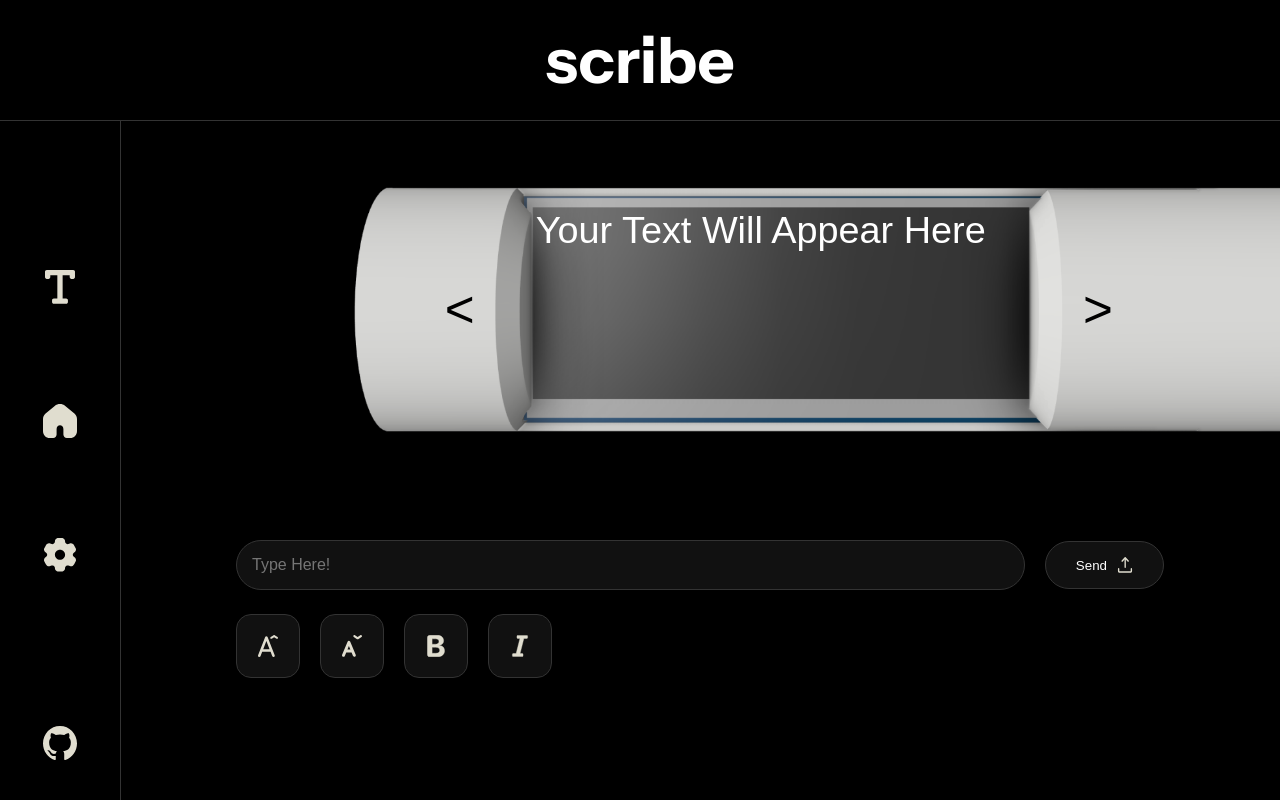
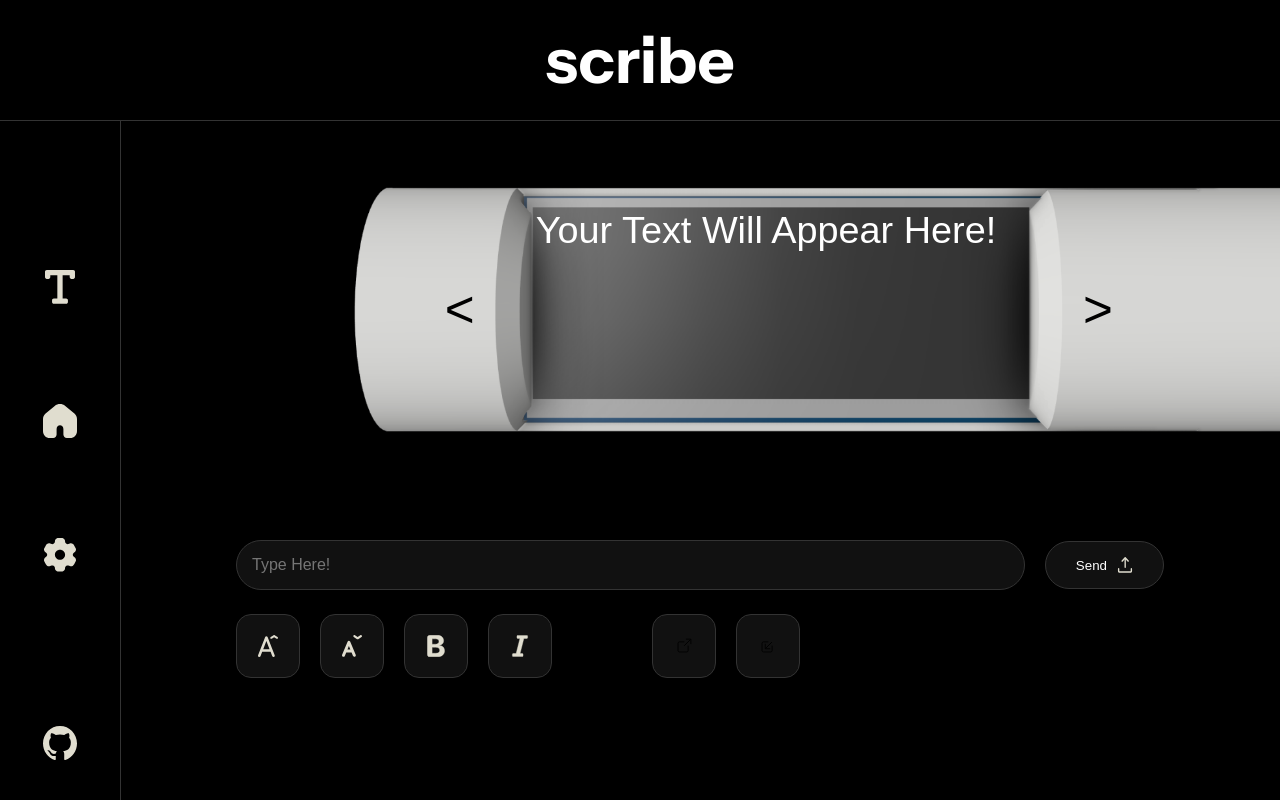
Before and after one commit to AthemiS13/scribe-app, a React (Vite) app in the folder frontend/: page / in a window 1280 px wide. Built offline with nearby package versions, Linux system fonts and the light colour scheme.

Commit message:
Import and export functionality added

```diff
--- a/frontend/src/App.jsx
+++ b/frontend/src/App.jsx
@@ -11,6 +11,8 @@ import sizeUpIcon from './assets/icons/format-icons/sizeup.svg';
 import sizeDownIcon from './assets/icons/format-icons/sizedown.svg';
 import './App.css';              // ← add this
 import { Connect, Disconnect, SendData } from "../wailsjs/go/main/App"
+import saveIcon from './assets/icons/save.svg';
+import importIcon from './assets/icons/import.svg';
 
 // Update the TEXT_CONTAINER to use relative percentages
 const TEXT_CONTAINER = {
@@ -31,7 +33,7 @@ const styles = {
     flexDirection: 'column',
     fontFamily: 'sans-serif',
     position: 'relative',
-    overflow: 'hidden', // Disable scrolling
+    overflow: 'hidden', // Disable scrollingMilitary. Signature, precisely. So you heard how stuff he is. See the bassist sound. Any reason? Yes. Navjot Sidhu wants to. I. So. You do all the time. Something as I'm getting in the country.
     userSelect: 'text', // Disable text selection/copying
   },
   header: {
@@ -301,7 +303,7 @@ function App() {
 
   // Break text at container boundaries, grouping into pages of max 4 lines
   const formatText = (text) => {
-    if (!text) return [['Your Text Will Appear Here']];
+    if (!text) return [['Your Text Will Appear Here!']];
 
     const paragraphs = text.split('\n');
     const lines = [];
@@ -354,7 +356,7 @@ function App() {
     for (let i = 0; i < lines.length; i += TEXT_CONTAINER.maxLines) {
       result.push(lines.slice(i, i + TEXT_CONTAINER.maxLines));
     }
-    return result.length ? result : [['Your Text Will Appear Here']];
+    return result.length ? result : [['Your Text Will Appear Here!']];
   };
 
   // Recompute pages when inputText or fontSize changes
@@ -402,7 +404,7 @@ function App() {
     // Check if we're on the last page
     if (currentPage === pages.length - 1) {
       // Check if current page has actual text content
-      const hasContent = pages[currentPage][0] !== 'Your Text Will Appear Here' &&
+      const hasContent = pages[currentPage][0] !== 'Your Text Will Appear Here!' &&
                          pages[currentPage].length > 0 &&
                          pages[currentPage][0] !== '';
 
@@ -460,7 +462,7 @@ function App() {
 
   // Format text for preview and sending (applies breaks)
   const getFormattedLines = (text) => {
-    if (!text) return ['Your Text Will Appear Here'];
+    if (!text) return ['Your Text Will Appear Here!'];
     let lines = [];
     let segments = text.split(MANUAL_BREAK_MARKER);
 
@@ -582,6 +584,81 @@ function App() {
     setInputText(newText);
   };
 
+  // Add file handling functions
+  const handleSaveFile = () => {
+    try {
+      // Create a JSON representation of all pages with their breaks
+      const dataToSave = {
+        pages: pageInputs,
+        version: "1.0"
+      };
+
+      const jsonString = JSON.stringify(dataToSave, null, 2);
+      const blob = new Blob([jsonString], { type: 'application/json' });
+
+      // Create a download link and trigger it
+      const url = URL.createObjectURL(blob);
+      const link = document.createElement('a');
+      link.href = url;
+      link.download = 'scribe-content.json';
+      document.body.appendChild(link);
+      link.click();
+      document.body.removeChild(link);
+      URL.revokeObjectURL(url);
+    } catch (error) {
+      console.error("Failed to save file:", error);
+      // You could add a user-friendly error message here
+    }
+  };
+
+  const handleImportFile = () => {
+    try {
+      // Create a file input element and trigger it
+      const fileInput = document.createElement('input');
+      fileInput.type = 'file';
+      fileInput.accept = '.json';
+
+      fileInput.onchange = (e) => {
+        const file = e.target.files[0];
+        if (!file) return;
+
+        const reader = new FileReader();
+        reader.onload = (event) => {
+          try {
+            const importedData = JSON.parse(event.target.result);
+
+            // Validate the imported data has the expected structure
+            if (importedData && Array.isArray(importedData.pages)) {
+              // Update the state with imported pages
+              setPageInputs(importedData.pages);
+
+              // Generate pages data from imported page inputs
+              const newPages = importedData.pages.map(pageText =>
+                formatText(pageText)[0]
+              );
+              setPages(newPages);
+
+              // Reset to first page and update input text
+              setCurrentPage(0);
+              setInputText(importedData.pages[0] || '');
+            } else {
+              console.error("Invalid file format");
+              // You could add a user-friendly error message here
+            }
+          } catch (parseError) {
+            console.error("Failed to parse file:", parseError);
+            // You could add a user-friendly error message here
+          }
+        };
+        reader.readAsText(file);
+      };
+
+      fileInput.click();
+    } catch (error) {
+      console.error("Failed to import file:", error);
+      // You could add a user-friendly error message here
+    }
+  };
 
   return (
     <div style={styles.container}>
@@ -667,7 +744,6 @@ function App() {
               <button style={styles.formatButton} className="format-button">
                 <img src={boldIcon} alt="Bold" style={{ width: '100%', height: '100%', padding: '2px' }} />
               </button>
-              {/* Manual Break Button (uses italic icon for now) */}
               <button
                 style={styles.formatButton}
                 className="format-button"
@@ -676,6 +752,31 @@ function App() {
                 title="Insert Manual Break"
               >
                 <img src={italicIcon} alt="Manual Break" style={{ width: '100%', height: '100%', padding: '2px' }} />
+              </button>
+
+              {/* Gap between format buttons and file operation buttons */}
+              <div style={{ width: '60px' }}></div>
+
+              {/* New Save button */}
+              <button
+                style={styles.formatButton}
+                className="format-button"
+                onClick={handleSaveFile}
+                type="button"
+                title="Save to File"
+              >
+                <img src={saveIcon} alt="Save" style={{ width: '100%', height: '100%', padding: '2px' }} />
+              </button>
+
+              {/* New Import button */}
+              <button
+                style={styles.formatButton}
+                className="format-button"
+                onClick={handleImportFile}
+                type="button"
+                title="Import from File"
+              >
+                <img src={importIcon} alt="Import" style={{ width: '100%', height: '100%', padding: '2px' }} />
               </button>
             </div>
           </div>
```
Also changed, not shown: frontend/src/assets/icons/import.svg (added), frontend/src/assets/icons/save.svg (added).
